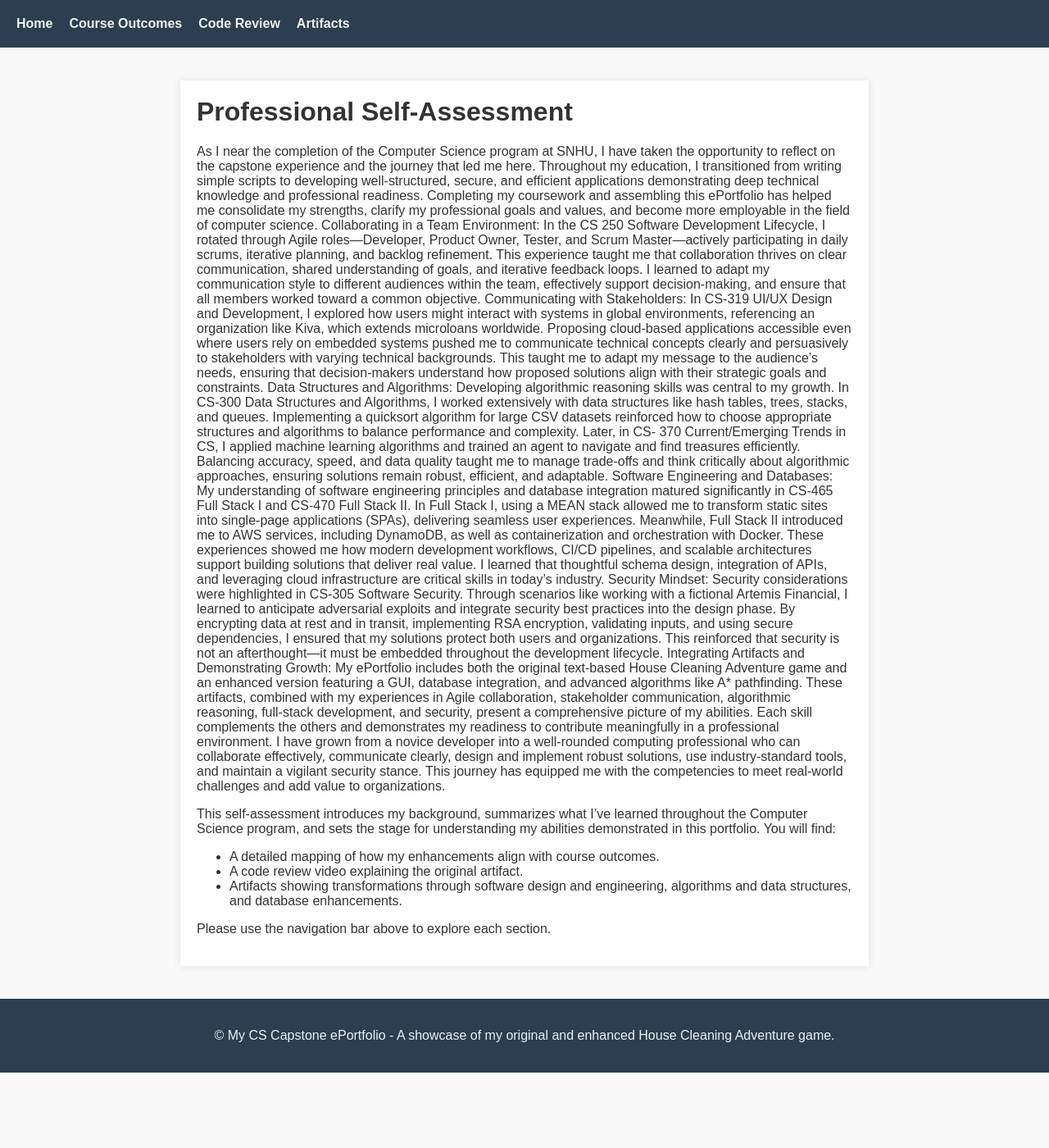
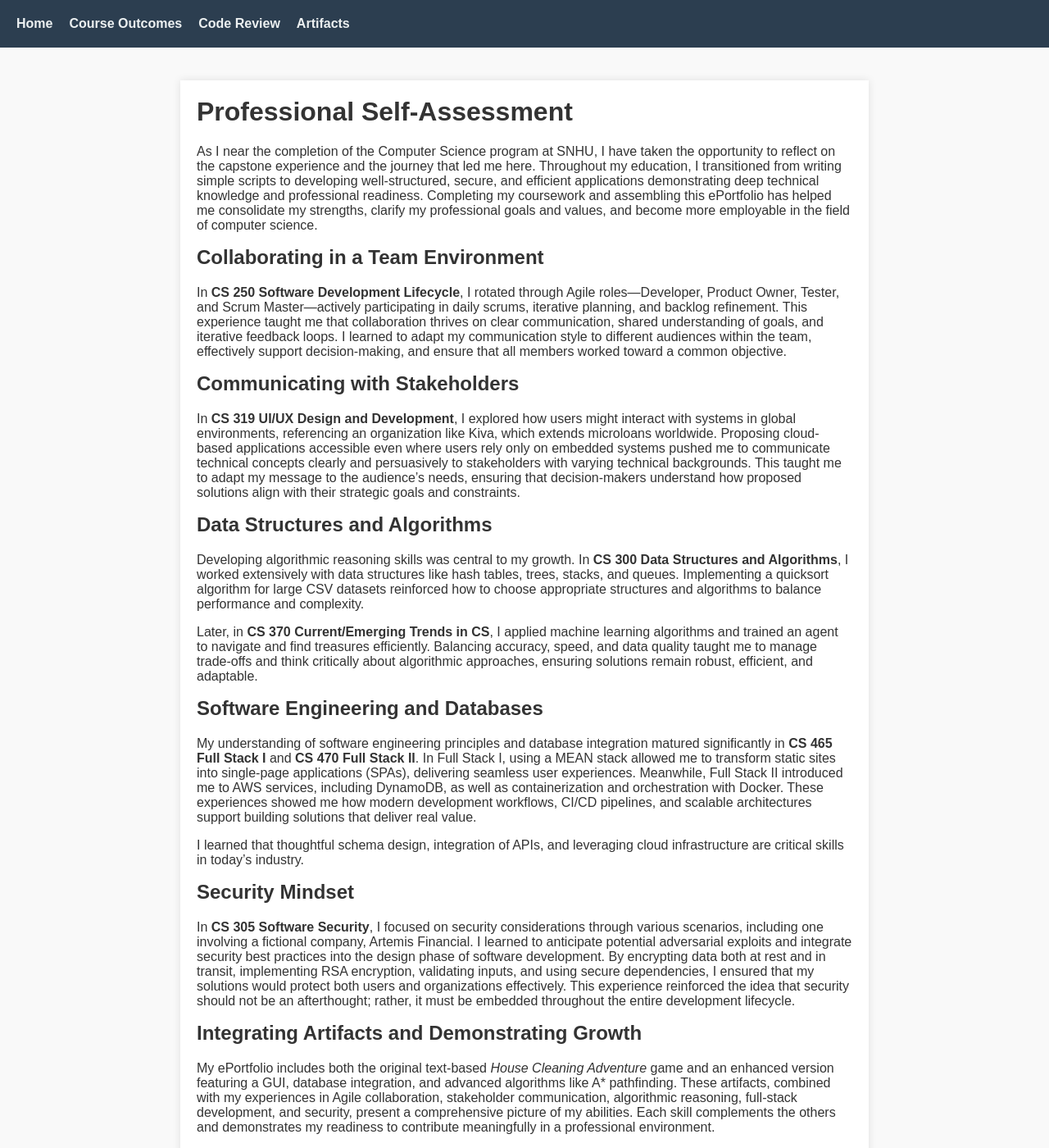
Before and after one commit to briggs8933/CS-499-Capstone, a Jekyll site: the page built from index.md, in a window 1280 px wide and 1400 px high. Shown: the whole window at 82% size. Built offline with Jekyll 4.4.1, drawn with Linux system fonts in a browser that asks for light colours; some of the changed text lies outside the part shown.

Commit message:
Update index.md

```diff
--- a/index.md
+++ b/index.md
@@ -5,24 +5,70 @@ title: "My CS Capstone ePortfolio"
 
 # Professional Self-Assessment
 
-As I near the completion of the Computer Science program at SNHU, I have taken the opportunity to reflect on the capstone experience and the journey that led me here. Throughout my education, I transitioned from writing simple scripts to developing well-structured, secure, and efficient applications demonstrating deep technical knowledge and professional readiness. Completing my coursework and assembling this ePortfolio has helped me consolidate my strengths, clarify my professional goals and values, and become more employable in the field of computer science.
-Collaborating in a Team Environment:
-In the CS 250 Software Development Lifecycle, I rotated through Agile roles—Developer, Product Owner, Tester, and Scrum Master—actively participating in daily scrums, iterative planning, and backlog refinement. This experience taught me that collaboration thrives on clear communication, shared understanding of goals, and iterative feedback loops. I learned to adapt my communication style to different audiences within the team, effectively support decision-making, and ensure that all members worked toward a common objective.
-Communicating with Stakeholders:
-In CS-319 UI/UX Design and Development, I explored how users might interact with systems in global environments, referencing an organization like Kiva, which extends microloans worldwide. Proposing cloud-based applications accessible even where users rely on embedded systems pushed me to communicate technical concepts clearly and persuasively to stakeholders with varying technical backgrounds. This taught me to adapt my message to the audience’s needs, ensuring that decision-makers understand how proposed solutions align with their strategic goals and constraints.
-Data Structures and Algorithms:
-Developing algorithmic reasoning skills was central to my growth. In CS-300 Data Structures and Algorithms, I worked extensively with data structures like hash tables, trees, stacks, and queues. Implementing a quicksort algorithm for large CSV datasets reinforced how to choose appropriate structures and algorithms to balance performance and complexity. Later, in  CS- 370 Current/Emerging Trends in CS, I applied machine learning algorithms and trained an agent to navigate and find treasures efficiently. Balancing accuracy, speed, and data quality taught me to manage trade-offs and think critically about algorithmic approaches, ensuring solutions remain robust, efficient, and adaptable.
-Software Engineering and Databases:
-My understanding of software engineering principles and database integration matured significantly in CS-465 Full Stack I and CS-470  Full Stack II. In Full Stack I, using a MEAN stack allowed me to transform static sites into single-page applications (SPAs), delivering seamless user experiences. Meanwhile, Full Stack II introduced me to AWS services, including DynamoDB, as well as containerization and orchestration with Docker. These experiences showed me how modern development workflows, CI/CD pipelines, and scalable architectures support building solutions that deliver real value. I learned that thoughtful schema design, integration of APIs, and leveraging cloud infrastructure are critical skills in today’s industry.
-Security Mindset:
-Security considerations were highlighted in CS-305 Software Security. Through scenarios like working with a fictional Artemis Financial, I learned to anticipate adversarial exploits and integrate security best practices into the design phase. By encrypting data at rest and in transit, implementing RSA encryption, validating inputs, and using secure dependencies, I ensured that my solutions protect both users and organizations. This reinforced that security is not an afterthought—it must be embedded throughout the development lifecycle.
-Integrating Artifacts and Demonstrating Growth:
-My ePortfolio includes both the original text-based House Cleaning Adventure game and an enhanced version featuring a GUI, database integration, and advanced algorithms like A* pathfinding. These artifacts, combined with my experiences in Agile collaboration, stakeholder communication, algorithmic reasoning, full-stack development, and security, present a comprehensive picture of my abilities. Each skill complements the others and demonstrates my readiness to contribute meaningfully in a professional environment.
-I have grown from a novice developer into a well-rounded computing professional who can collaborate effectively, communicate clearly, design and implement robust solutions, use industry-standard tools, and maintain a vigilant security stance. This journey has equipped me with the competencies to meet real-world challenges and add value to organizations.
+As I near the completion of the Computer Science program at SNHU, I have taken the opportunity to reflect on the capstone experience and the journey
+that led me here. Throughout my education, I transitioned from writing simple scripts to developing well-structured, secure, and efficient
+applications demonstrating deep technical knowledge and professional readiness. Completing my coursework and assembling this ePortfolio has helped
+me consolidate my strengths, clarify my professional goals and values, and become more employable in the field of computer science.
 
-This self-assessment introduces my background, summarizes what I’ve learned throughout the Computer Science program, and sets the stage for understanding my abilities demonstrated in this portfolio. You will find:
+## Collaborating in a Team Environment
 
-- A detailed mapping of how my enhancements align with course outcomes.
+In **CS 250 Software Development Lifecycle**, I rotated through Agile roles—Developer, Product Owner, Tester, and Scrum Master—actively participating
+in daily scrums, iterative planning, and backlog refinement. This experience taught me that collaboration thrives on clear communication, shared
+understanding of goals, and iterative feedback loops. I learned to adapt my communication style to different audiences within the team, effectively
+support decision-making, and ensure that all members worked toward a common objective.
+
+## Communicating with Stakeholders
+
+In **CS 319 UI/UX Design and Development**, I explored how users might interact with systems in global environments, referencing an organization like
+Kiva, which extends microloans worldwide. Proposing cloud-based applications accessible even where users rely only on embedded systems pushed me to
+communicate technical concepts clearly and persuasively to stakeholders with varying technical backgrounds. This taught me to adapt my message to the
+audience’s needs, ensuring that decision-makers understand how proposed solutions align with their strategic goals and constraints.
+
+## Data Structures and Algorithms
+
+Developing algorithmic reasoning skills was central to my growth. In **CS 300 Data Structures and Algorithms**, I worked extensively with data
+structures like hash tables, trees, stacks, and queues. Implementing a quicksort algorithm for large CSV datasets reinforced how to choose
+appropriate structures and algorithms to balance performance and complexity.
+
+Later, in **CS 370 Current/Emerging Trends in CS**, I applied machine learning algorithms and trained an agent to navigate and find treasures
+efficiently. Balancing accuracy, speed, and data quality taught me to manage trade-offs and think critically about algorithmic approaches, ensuring
+solutions remain robust, efficient, and adaptable.
+
+## Software Engineering and Databases
+
+My understanding of software engineering principles and database integration matured significantly in **CS 465 Full Stack I** and **CS 470 Full Stack
+II**. In Full Stack I, using a MEAN stack allowed me to transform static sites into single-page applications (SPAs), delivering seamless user
+experiences. Meanwhile, Full Stack II introduced me to AWS services, including DynamoDB, as well as containerization and orchestration with Docker.
+These experiences showed me how modern development workflows, CI/CD pipelines, and scalable architectures support building solutions that deliver
+real value.
+
+I learned that thoughtful schema design, integration of APIs, and leveraging cloud infrastructure are critical skills in today’s industry.
+
+## Security Mindset
+
+In **CS 305 Software Security**, I focused on security considerations through various scenarios, including one involving a fictional company, Artemis
+Financial. I learned to anticipate potential adversarial exploits and integrate security best practices into the design phase of software
+development. By encrypting data both at rest and in transit, implementing RSA encryption, validating inputs, and using secure dependencies, I ensured
+that my solutions would protect both users and organizations effectively. This experience reinforced the idea that security should not be an
+afterthought; rather, it must be embedded throughout the entire development lifecycle.
+
+## Integrating Artifacts and Demonstrating Growth
+
+My ePortfolio includes both the original text-based *House Cleaning Adventure* game and an enhanced version featuring a GUI, database integration,
+and advanced algorithms like A* pathfinding. These artifacts, combined with my experiences in Agile collaboration, stakeholder communication,
+algorithmic reasoning, full-stack development, and security, present a comprehensive picture of my abilities. Each skill complements the others and
+demonstrates my readiness to contribute meaningfully in a professional environment.
+
+I have grown from a novice developer into a well-rounded computing professional who can collaborate effectively, communicate clearly, design and
+implement robust solutions, use industry-standard tools, and maintain a vigilant security stance. This journey has equipped me with the competencies
+to meet real-world challenges and add value to organizations.
+
+## Next Steps in This Portfolio
+
+This self-assessment introduces my background, summarizes what I’ve learned throughout the Computer Science program, and sets the stage for
+understanding my abilities demonstrated in this portfolio. In the following sections, you will find:
+
+- A detailed mapping of how my enhancements align with the course outcomes.
 - A code review video explaining the original artifact.
 - Artifacts showing transformations through software design and engineering, algorithms and data structures, and database enhancements.
 
```
